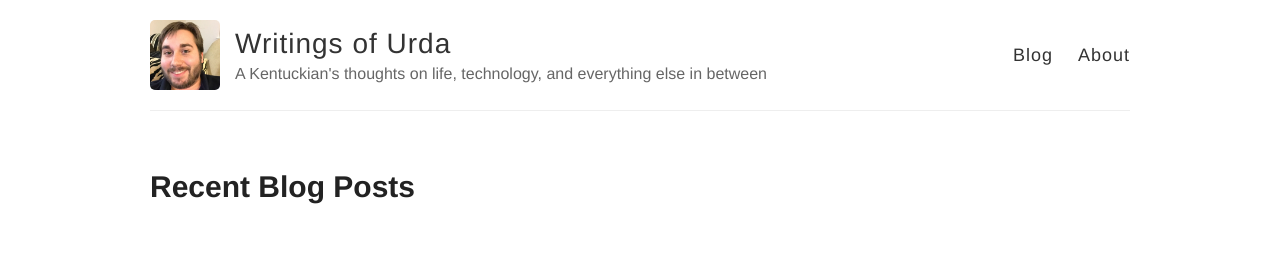
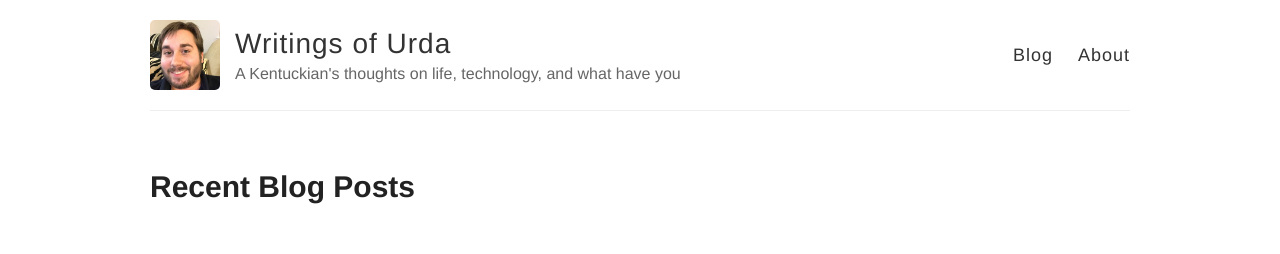
Before and after one commit to urda/website, a Jekyll site: the page built from index.html, in a window 1280 px wide. Shown: the top 254 px of the page. Built offline with Jekyll 4.4.1, drawn with Linux system fonts in a browser that asks for light colours; Markdown is read by kramdown in place of the engine named in the settings.

Commit message:
Descrip update

```diff
--- a/_config.yml
+++ b/_config.yml
@@ -6,7 +6,7 @@
 name: Writings of Urda
 
 # Short bio or description (displayed in the header)
-description: "A Kentuckian's thoughts on life, technology, and everything else in between"
+description: "A Kentuckian's thoughts on life, technology, and what have you"
 
 # URL of your avatar or profile pic (you could use your GitHub profile pic)
 avatar: /images/avatar-square.jpg
```
